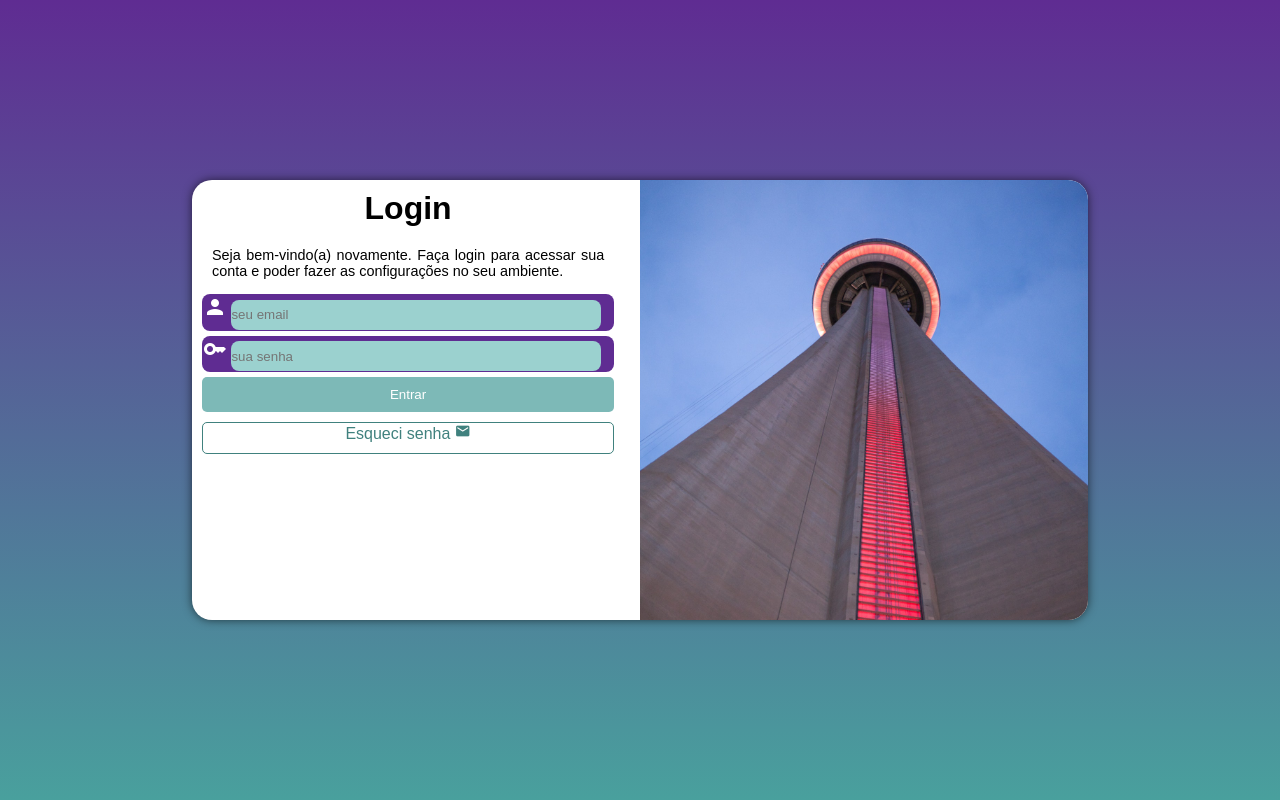
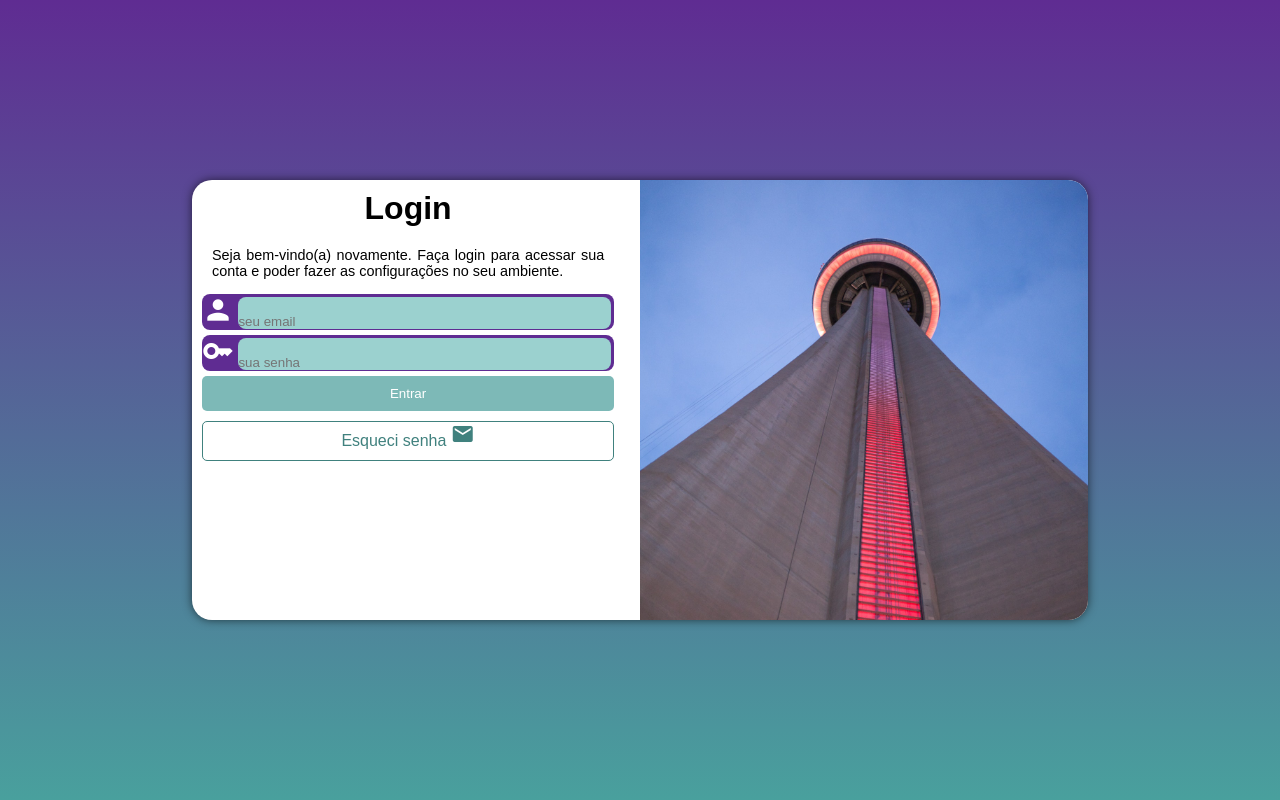
Before and after one commit to Felipeoliveeira/html-css, a PHP site: page / in a window 1280 px wide. Run offline with PHP 8.4, Linux system fonts and the light colour scheme.

Commit message:
aumentando icones, organizando código.

```diff
--- a/tela de login reponsivo/estilo/media-query.css
+++ b/tela de login reponsivo/estilo/media-query.css
@@ -21,12 +21,6 @@
         width: 66%;
         height: 100%;
         padding: 10px;
-    }
-    div.campo > input[type=email]{
-        width: 93%;
-    }
-    div.campo > input[type=password]{
-        width: 93%;
     }
 }
 @media screen and (min-width:992px){
@@ -56,7 +50,4 @@
     main > div#login > div#formulario > p{
         font: normal 0.9em Arial;
     }
-    div.campo > input{
-        width: 90%;
-    }
 }
--- a/tela de login reponsivo/estilo/style.css
+++ b/tela de login reponsivo/estilo/style.css
@@ -84,15 +84,14 @@ form > div.campo{
     border-radius: 8px;
     display: block;
     margin-top: 5px;
-    padding: 1px;
 }
 div.campo > input{
     background-color:#9bd1cf ;
     border: 0px;
     border-radius: 8px;
-    height: 30px;
-    width: calc(100% - 30px);
+    padding-top: 17px;
+    width: calc(100% - 40px);
 }
-form > a > span.material-icons{
-    font-size: 1em;
+form > div.campo > span.material-icons{
+    font-size: 2em;
 }
```
